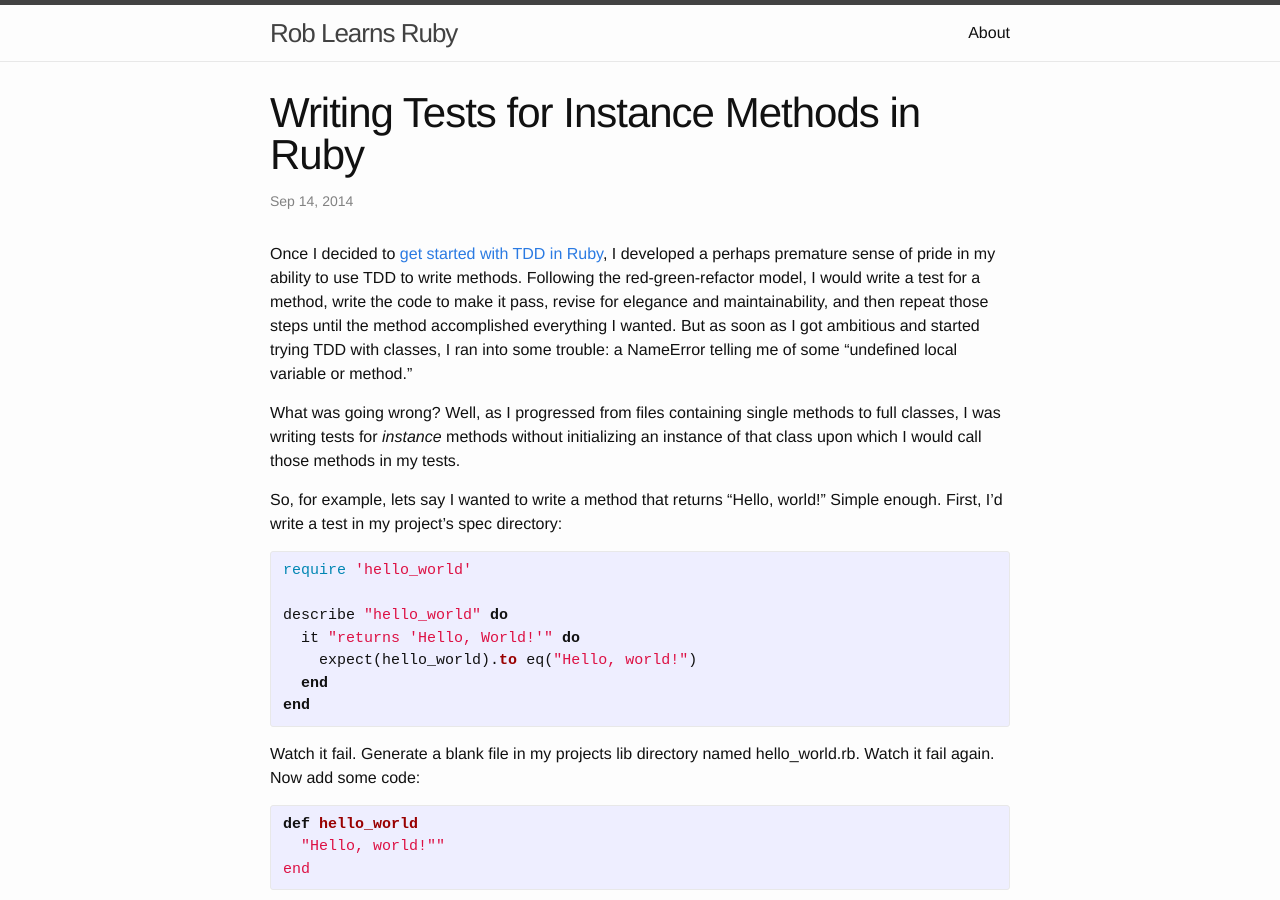
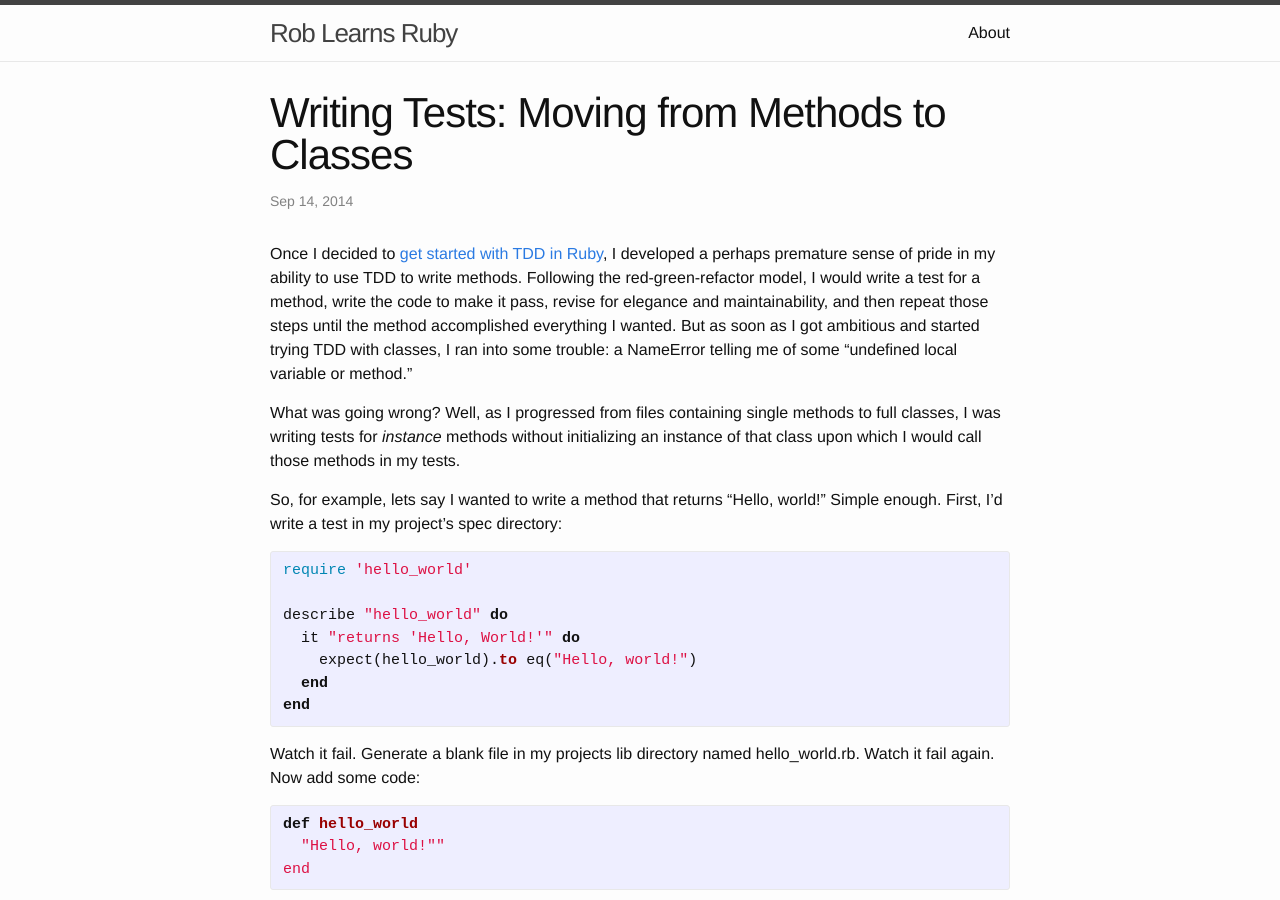
Before and after one commit to rmulhol/rmulhol.github.io, a Jekyll site: the page built from _posts/2004-09-14-testing-instance-methods.markdown, in a window 1280 px wide and 900 px high. Built offline with Jekyll 4.4.1, drawn with Linux system fonts in a browser that asks for light colours.

Commit message:
change titles

```diff
--- a/_posts/2004-09-14-testing-instance-methods.markdown
+++ b/_posts/2004-09-14-testing-instance-methods.markdown
@@ -1,6 +1,6 @@
 ---
 layout: post
-title:  "Writing Tests for Instance Methods in Ruby"
+title:  "Writing Tests: Moving from Methods to Classes"
 date:   2014-09-14
 categories: TDD
 ---
--- a/_posts/2014-09-15-combinations-and-permutations.markdown
+++ b/_posts/2014-09-15-combinations-and-permutations.markdown
@@ -1,6 +1,6 @@
 ---
 layout: post
-title:  "Ruby: Combinations, Permutations, Repeated Combinations, Repeated Permutations"
+title:  "Working With Arrays: Combinations, Permutations, Repeated Combinations, Repeated Permutations"
 date:   2014-09-15
 categories: Arrays
 ---
```
